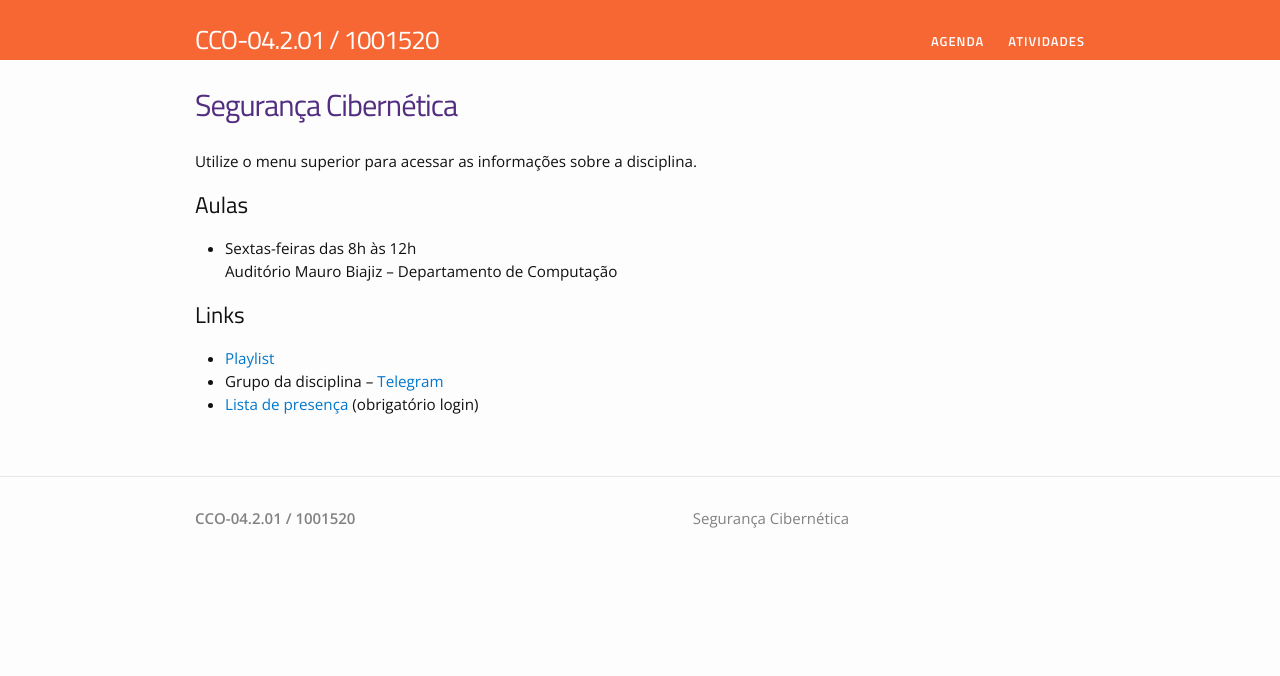
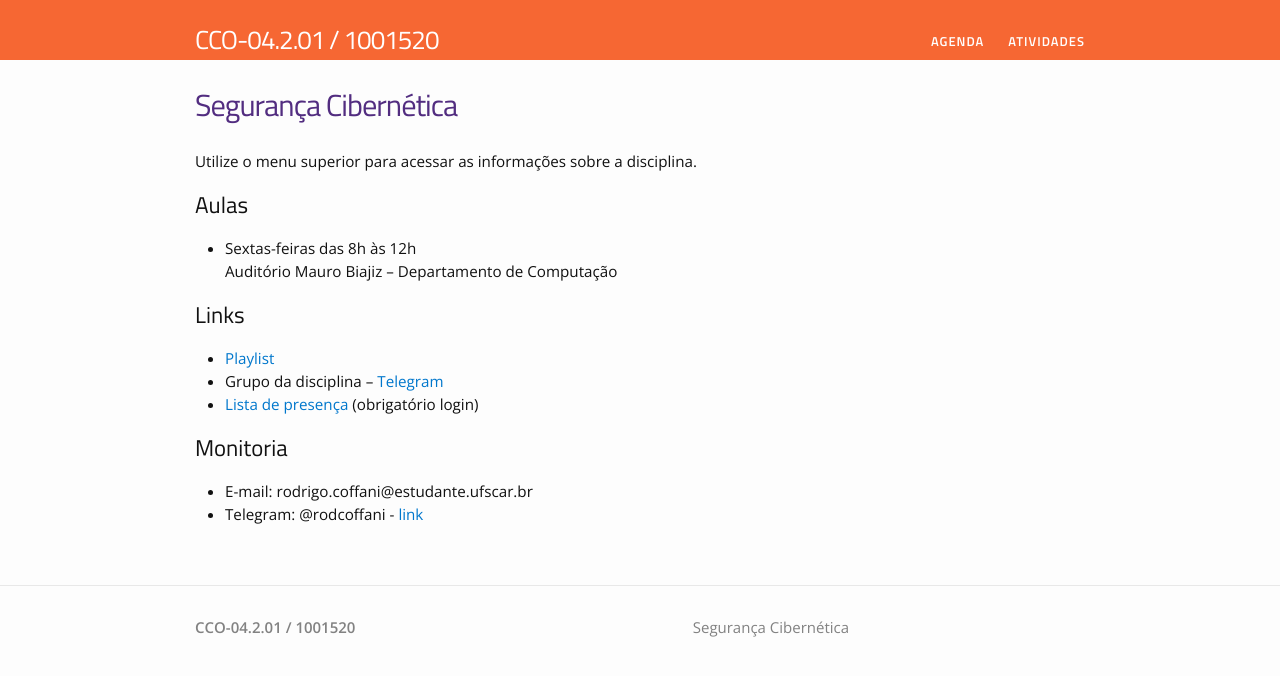
Before and after one commit to thotypous/cybersec-website, a Jekyll site: the page built from index.md, in a window 1280 px wide. Shown: the top 676 px of the page. Built offline with Jekyll 4.4.1, drawn with Linux system fonts in a browser that asks for light colours.

Commit message:
adiciona contatos da monitoria

```diff
--- a/index.md
+++ b/index.md
@@ -14,3 +14,8 @@ Utilize o menu superior para acessar as informações sobre a disciplina.
  * [Playlist](https://www.youtube.com/playlist?list=PLtQaN06AB3mJJXu7cuoK7KaL9e0KfChuQ)
  * Grupo da disciplina – [Telegram](https://t.me/+5-6s5ctH9NhmNGVh)
  * [Lista de presença](https://docs.google.com/spreadsheets/d/1_dzRUGFUPZpxopUMo2xgMQnQFsvvI_d2x3eThi7AEOE/edit?usp=sharing) (obrigatório login)
+
+## Monitoria
+
+ * E-mail: rodrigo.coffani@estudante.ufscar.br
+ * Telegram: @rodcoffani - [link](https://t.me/rodcoffani)
```
